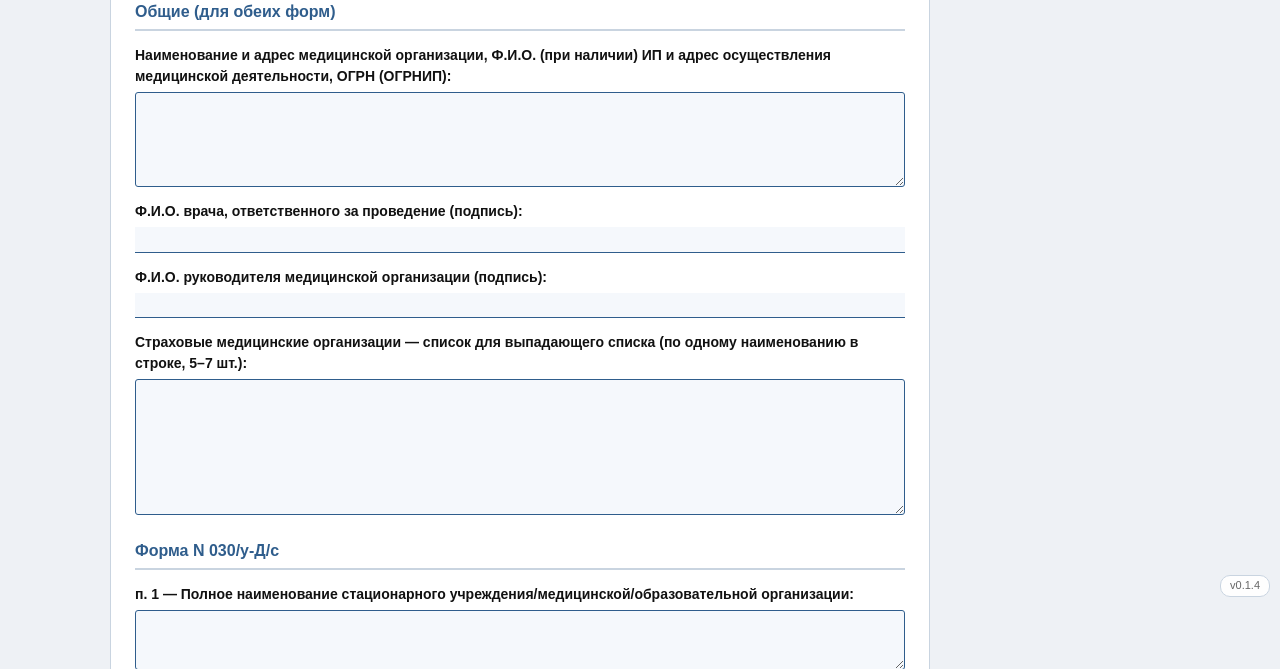
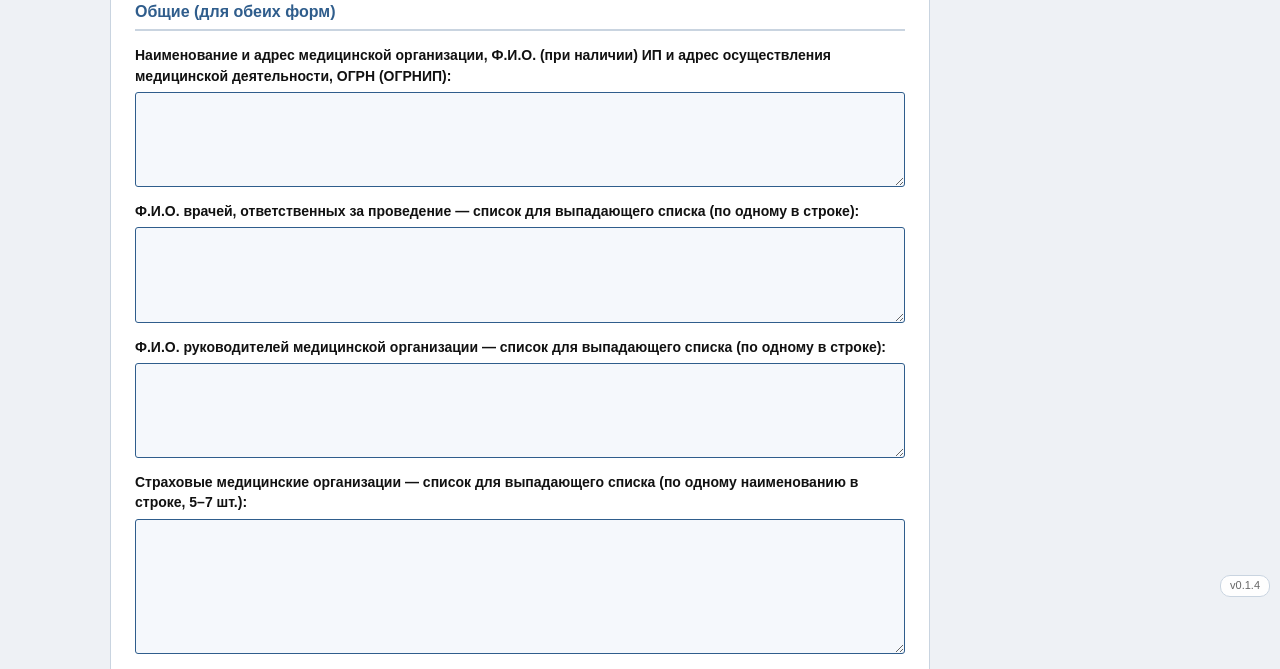
Before and after one commit to diablotaurus/med-forms-030, a Flask app: page /settings in a window 1280 px wide. Shown: the part 195-864 px from the top of the page. Run offline with Flask 3, Linux system fonts and the light colour scheme; the visitor is signed in with stand-in values (Sample User, id 1); tables that the repository leaves empty hold one stand-in row (values such as "Sample post").

Commit message:
Реквизиты приказа в шапке + Ф.И.О. врача/руководителя выпадающими списками
- шапка: "от «14» апреля 2025 г. N 212н" (030/у-Д/с) и "N 211н" (030-ПО/у)
- Ф.И.О. врача и руководителя -> выпадающие списки (datalist) с ручным вводом;
  наборы Ф.И.О. задаются в Настройках (как список СМО)
- app.py: Ф.И.О. убраны из предзаполнения, добавлены fio_doctor_options /
  fio_head_options; контекст-процессор отдаёт списки опций

Co-Authored-By: Claude Opus 4.8 <noreply@anthropic.com>

```diff
--- a/app.py
+++ b/app.py
@@ -70,28 +70,35 @@ APP_VERSION = "0.1.4"
 # Поля, которые можно предзаполнять значениями по умолчанию из «Настроек»
 # (в карте они остаются редактируемыми).
 PREFILL_FIELDS = [
-    "org_info", "fio_doctor", "fio_head",                 # общие для обеих форм
+    "org_info",                                           # общее для обеих форм
     "p1", "p12", "p9", "p10", "p12b",                     # форма 030/у-Д/с
     "mo_pmsp_name", "mo_pmsp_addr", "edu_name",           # форма 030-ПО/у
     "edu_addr", "mo_osmotr",
 ]
-# Все ключи, редактируемые на странице «Настройки»
-# (+ smo_options — список страховых медицинских организаций для выпадающего списка).
-SETTINGS_KEYS = PREFILL_FIELDS + ["smo_options"]
+# Списки вариантов для выпадающих полей (по одному значению в строке):
+# страховые медицинские организации, Ф.И.О. врачей и руководителей.
+OPTION_KEYS = ["smo_options", "fio_doctor_options", "fio_head_options"]
+# Все ключи, редактируемые на странице «Настройки».
+SETTINGS_KEYS = PREFILL_FIELDS + OPTION_KEYS
 
 app = Flask(__name__)
 
 
 @app.context_processor
 def inject_globals():
-    """Глобальные значения для всех шаблонов (версия, список страховых организаций)."""
-    smo_options = []
-    try:
-        raw = get_setting("smo_options", "")
-        smo_options = [s.strip() for s in raw.splitlines() if s.strip()]
-    except Exception:
-        smo_options = []
-    return {"app_version": APP_VERSION, "smo_options": smo_options}
+    """Глобальные значения для всех шаблонов (версия и списки выпадающих полей)."""
+    def opts(key):
+        try:
+            raw = get_setting(key, "")
+            return [s.strip() for s in raw.splitlines() if s.strip()]
+        except Exception:
+            return []
+    return {
+        "app_version": APP_VERSION,
+        "smo_options": opts("smo_options"),
+        "fio_doctor_options": opts("fio_doctor_options"),
+        "fio_head_options": opts("fio_head_options"),
+    }
 
 
 # Секретный ключ генерируется заново при каждом запуске процесса.
--- a/templates/form_030.html
+++ b/templates/form_030.html
@@ -58,7 +58,7 @@
             <div class="muted">Медицинская документация</div>
             <div class="b">Учётная форма N 030/у-Д/с</div>
             <div class="muted">Утверждена приказом Минздрава России</div>
-            <div class="muted">от «__» __________ 202_ г. N __</div>
+            <div class="muted">от «14» апреля 2025 г. N 212н</div>
         </div>
     </div>
 
@@ -341,14 +341,14 @@
             <div>Врач, ответственный за проведение диспансеризации:</div>
             <div class="sign-line">
                 <span>{{ fld('sig_doctor', 'w150') }}<br><span class="muted small">(подпись)</span></span>
-                <span>{{ fld('fio_doctor', 'w300') }}<br><span class="muted small">(фамилия, имя, отчество (при наличии))</span></span>
+                <span><input type="text" class="fld w300" name="fio_doctor" list="fioDoctorList" autocomplete="off"><datalist id="fioDoctorList">{% for o in fio_doctor_options %}<option value="{{ o }}"></option>{% endfor %}</datalist><br><span class="muted small">(фамилия, имя, отчество (при наличии))</span></span>
             </div>
         </div>
         <div class="sign-block">
             <div>Руководитель медицинской организации:</div>
             <div class="sign-line">
                 <span>{{ fld('sig_head', 'w150') }}<br><span class="muted small">(подпись)</span></span>
-                <span>{{ fld('fio_head', 'w300') }}<br><span class="muted small">(фамилия, имя, отчество (при наличии))</span></span>
+                <span><input type="text" class="fld w300" name="fio_head" list="fioHeadList" autocomplete="off"><datalist id="fioHeadList">{% for o in fio_head_options %}<option value="{{ o }}"></option>{% endfor %}</datalist><br><span class="muted small">(фамилия, имя, отчество (при наличии))</span></span>
             </div>
         </div>
         <div class="row">Дата заполнения: {{ fld('date_fill', 'w200 js-date') }}</div>
--- a/templates/form_030po.html
+++ b/templates/form_030po.html
@@ -58,7 +58,7 @@
             <div class="muted">Медицинская документация</div>
             <div class="b">Учётная форма N 030-ПО/у</div>
             <div class="muted">Утверждена приказом Минздрава России</div>
-            <div class="muted">от «__» __________ 202_ г. N __</div>
+            <div class="muted">от «14» апреля 2025 г. N 211н</div>
         </div>
     </div>
 
@@ -260,14 +260,14 @@
             <div>Врач, ответственный за проведение профилактического осмотра:</div>
             <div class="sign-line">
                 <span>{{ fld('sig_doctor', 'w150') }}<br><span class="muted small">(подпись)</span></span>
-                <span>{{ fld('fio_doctor', 'w300') }}<br><span class="muted small">(фамилия, имя, отчество (при наличии))</span></span>
+                <span><input type="text" class="fld w300" name="fio_doctor" list="fioDoctorList" autocomplete="off"><datalist id="fioDoctorList">{% for o in fio_doctor_options %}<option value="{{ o }}"></option>{% endfor %}</datalist><br><span class="muted small">(фамилия, имя, отчество (при наличии))</span></span>
             </div>
         </div>
         <div class="sign-block">
             <div>Руководитель медицинской организации:</div>
             <div class="sign-line">
                 <span>{{ fld('sig_head', 'w150') }}<br><span class="muted small">(подпись)</span></span>
-                <span>{{ fld('fio_head', 'w300') }}<br><span class="muted small">(фамилия, имя, отчество (при наличии))</span></span>
+                <span><input type="text" class="fld w300" name="fio_head" list="fioHeadList" autocomplete="off"><datalist id="fioHeadList">{% for o in fio_head_options %}<option value="{{ o }}"></option>{% endfor %}</datalist><br><span class="muted small">(фамилия, имя, отчество (при наличии))</span></span>
             </div>
         </div>
         <div class="row">Дата заполнения: {{ fld('date_fill', 'w200 js-date') }}</div>
--- a/templates/settings.html
+++ b/templates/settings.html
@@ -34,8 +34,10 @@
         <h2 class="settings-group">Общие (для обеих форм)</h2>
         {{ s_area('org_info',
             'Наименование и адрес медицинской организации, Ф.И.О. (при наличии) ИП и адрес осуществления медицинской деятельности, ОГРН (ОГРНИП):', 4) }}
-        {{ s_input('fio_doctor', 'Ф.И.О. врача, ответственного за проведение (подпись):') }}
-        {{ s_input('fio_head', 'Ф.И.О. руководителя медицинской организации (подпись):') }}
+        {{ s_area('fio_doctor_options',
+            'Ф.И.О. врачей, ответственных за проведение — список для выпадающего списка (по одному в строке):', 4) }}
+        {{ s_area('fio_head_options',
+            'Ф.И.О. руководителей медицинской организации — список для выпадающего списка (по одному в строке):', 4) }}
         {{ s_area('smo_options',
             'Страховые медицинские организации — список для выпадающего списка (по одному наименованию в строке, 5–7 шт.):', 6) }}
 
```
Also changed, not shown: README.md.
